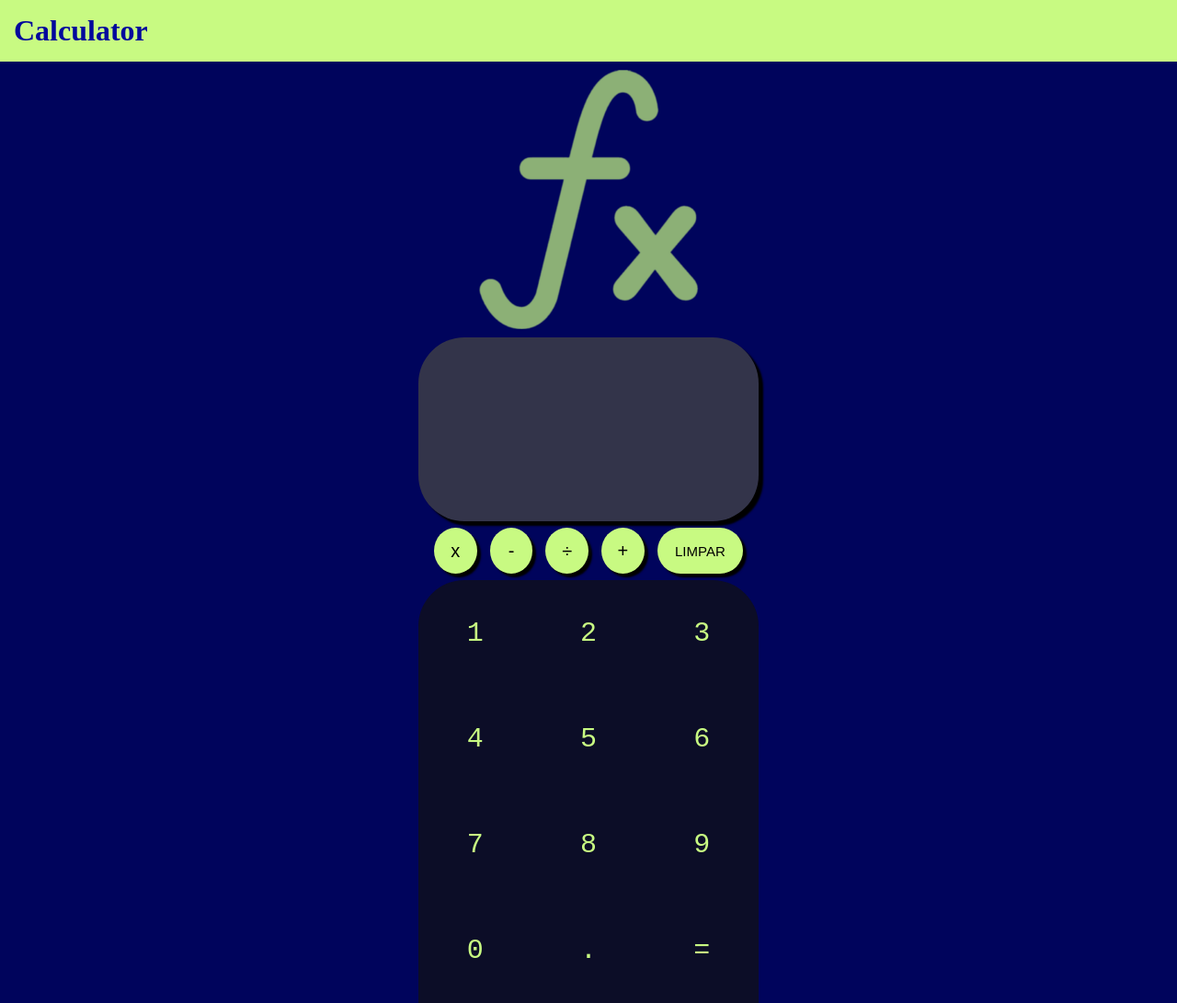
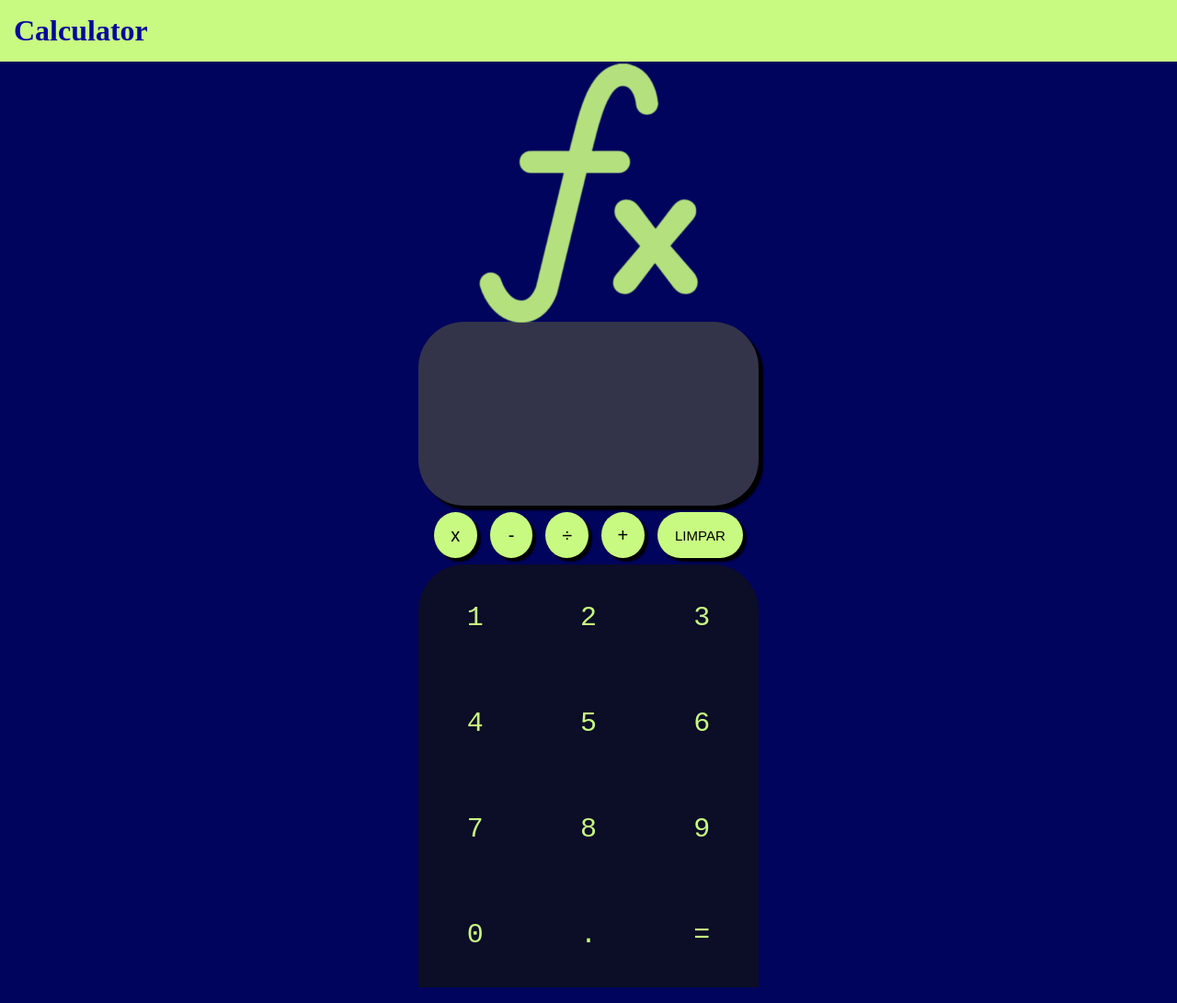
Before and after one commit to Danillo-lab/calculator, a plain HTML site: page index.html in a window 1280 px wide. Shown: the whole page at 92% size. Drawn offline with Linux system fonts and the light colour scheme.

Commit message:
Update style.css

```diff
--- a/style.css
+++ b/style.css
@@ -13,12 +13,15 @@ body, html {
     padding: 15px;
     color: #02089c;
     font-family: "cursive";
-    position: sticky;
+    width: 100%;
+    position: fixed;
+    z-index: 2;
     top: 0;
 }
 
 .logo {
-    opacity: 0.7;
+    opacity: 0.9;
+    margin-top: 60px;
 }
 
 .image {
@@ -31,6 +34,7 @@ body, html {
     width: 370px;
     height: 200px;
     margin: 0 auto;
+    margin-top: 50px;
 }
 
 .input_num {
```
